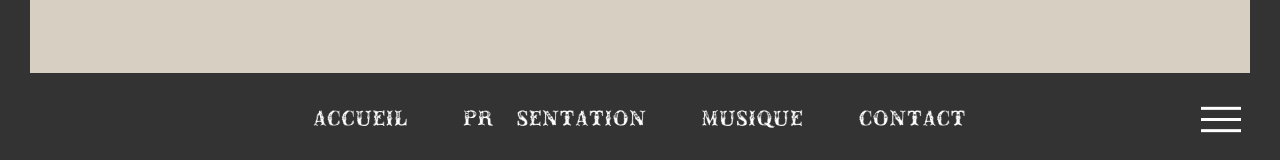
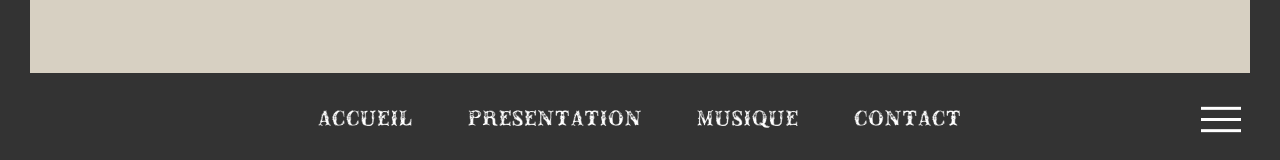
Before and after one commit to ftmftrs/ftmftrs.github.io, a Jekyll site: the page built from musique/index.html, in a window 1280 px wide. Shown: the part 737-897 px from the top of the page. Built offline with Jekyll 4.4.1, drawn with Linux system fonts in a browser that asks for light colours; some web fonts are replaced; Markdown is read by kramdown in place of the engine named in the settings; comment, search, counter and statistics services are not loaded.

Commit message:
Update menu.html

```diff
--- a/_includes/menu.html
+++ b/_includes/menu.html
@@ -4,7 +4,7 @@
 
     <ul>
         <li><a href="/" class="bt-icon icon-home">Accueil</a></li>
-        <li><a href="/presentation/" class="bt-icon icon-user-outline">Présentation</a></li>
+        <li><a href="/presentation/" class="bt-icon icon-user-outline">Presentation</a></li>
         <li><a href="/musique/" class="bt-icon icon-speaker">Musique</a></li>
         <!--<li><a href="/photo/" class="bt-icon icon-speaker">Photo</a></li>-->
         <!--<li><a href="/accoustik/" class="bt-icon icon-star">Fatum Accoustik</a></li>-->
```
